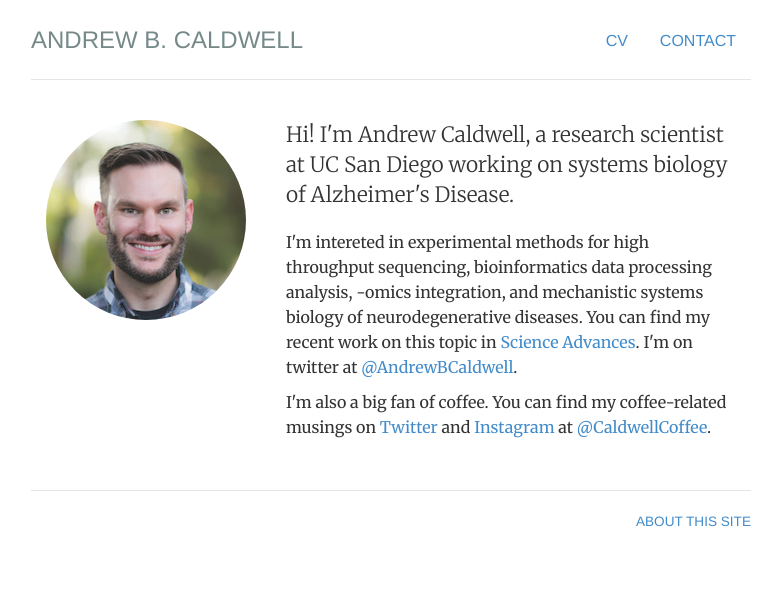
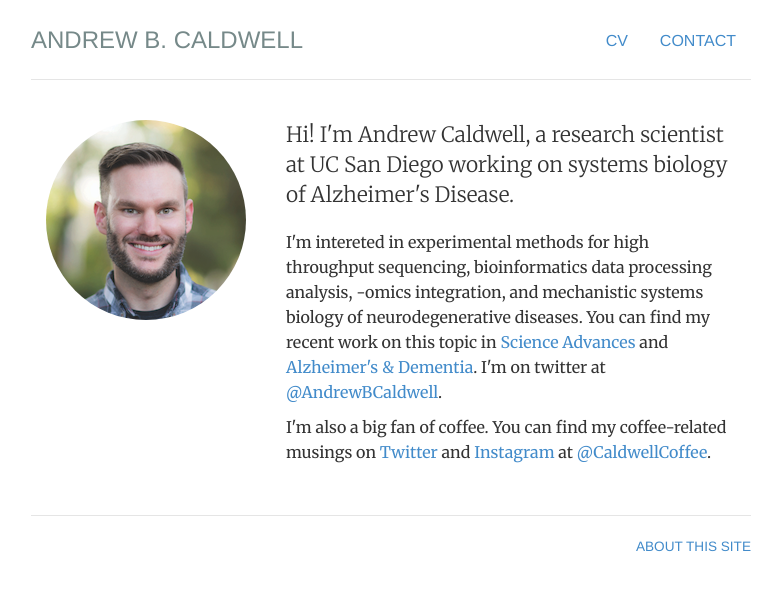
Before and after one commit to andrewbcaldwell/andrewbcaldwell.github.io, a Jekyll site: the page built from index.html, in a window 1280 px wide. Shown: the top 591 px of the page, without its empty margins (249-1031 px from the left). Built offline with Jekyll 4.4.1, drawn with Linux system fonts in a browser that asks for light colours.

Commit message:
Update index.html
Add new paper

```diff
--- a/index.html
+++ b/index.html
@@ -13,7 +13,7 @@ description: Andrew B. Caldwell is a research scientist at UC San Diego.
             </div>
     <div itemscope itemtype="http://data-vocabulary.org/Person" class="col-sm-8">
     <p class="lead">Hi! I'm <span itemprop="name">Andrew Caldwell</span>, a <span itemprop="title">research scientist</span> at UC San Diego working on systems biology of Alzheimer's Disease.</p>
-    <p>I'm intereted in <span itemprop="research">experimental methods for high throughput sequencing</span>, <span itemprop="research">bioinformatics data processing analysis</span>, <span itemprop="research">-omics integration</span>, and <span itemprop="research">mechanistic systems biology of neurodegenerative diseases</span>. You can find my recent work on this topic in <a href="https://advances.sciencemag.org/content/6/46/eaba5933">Science Advances</a>. I'm on twitter at <a href="https://www.twitter.com/andrewbcaldwell">@AndrewBCaldwell</a>.</p>
+    <p>I'm intereted in <span itemprop="research">experimental methods for high throughput sequencing</span>, <span itemprop="research">bioinformatics data processing analysis</span>, <span itemprop="research">-omics integration</span>, and <span itemprop="research">mechanistic systems biology of neurodegenerative diseases</span>. You can find my recent work on this topic in <a href="https://advances.sciencemag.org/content/6/46/eaba5933">Science Advances</a> and <a href=" https://doi.org/10.1002/alz.12553">Alzheimer's & Dementia</a>. I'm on twitter at <a href="https://www.twitter.com/andrewbcaldwell">@AndrewBCaldwell</a>.</p>
 
     <p>I'm also a big fan of coffee. You can find my coffee-related musings on <a href="https://www.twitter.com/caldwellcoffee">Twitter</a> and <a href="https://www.instagram.com/caldwellcoffee">Instagram</a> at <a href="https://www.instagram.com/caldwellcoffee">@CaldwellCoffee</a>.</p>
     </div>
```
